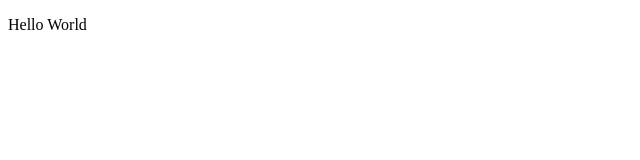
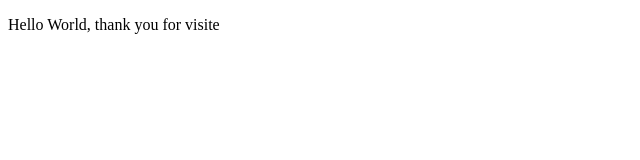
Before and after one commit to Dlima159/Alura-Project, a plain HTML site: page Hello World.html in a window 1280 px wide. Shown: the whole page, without its empty margins (0-640 px from the left). Drawn offline with Linux system fonts and the light colour scheme.

Commit message:
teste de modificação

```diff
--- a/Hello World.html
+++ b/Hello World.html
@@ -7,6 +7,6 @@
     <title>Document</title>
 </head>
 <body>
-    <p>Hello World</p>
+    <p>Hello World, thank you for visite</p>
 </body>
 </html>
```
